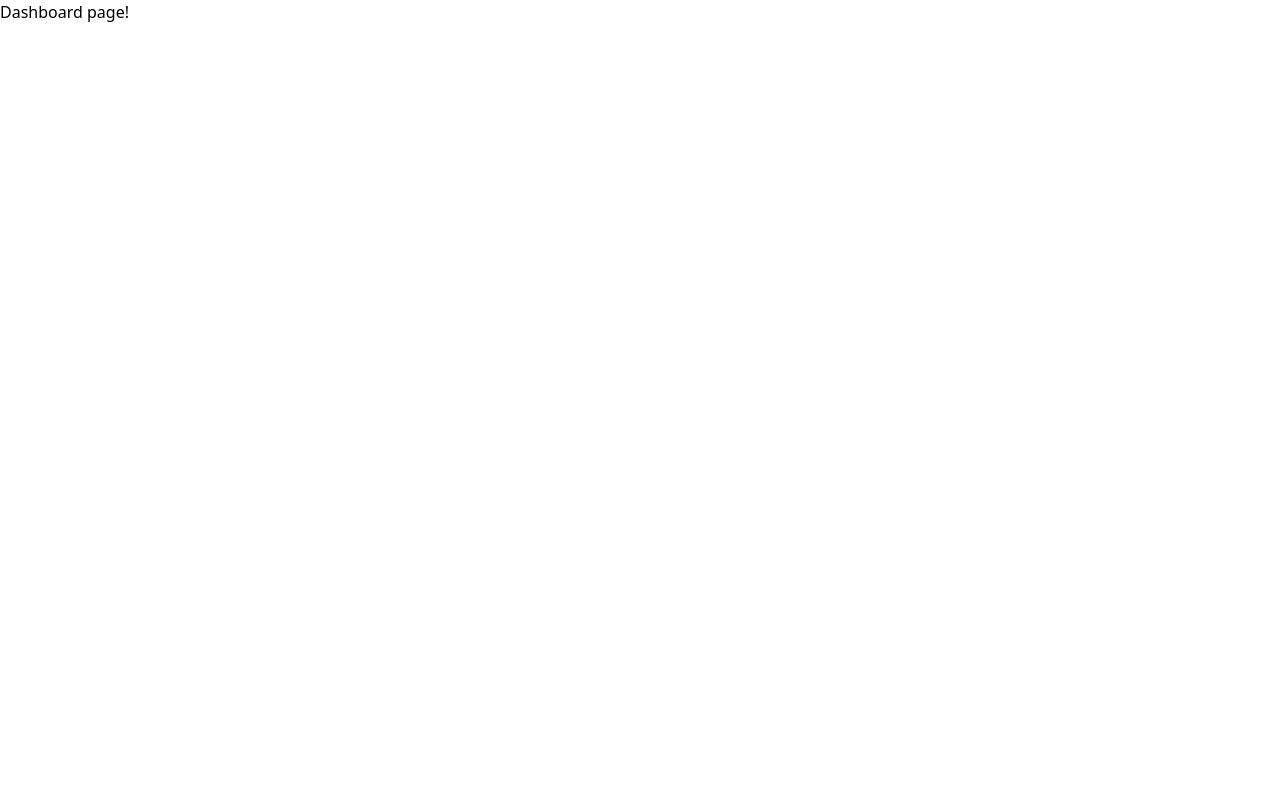
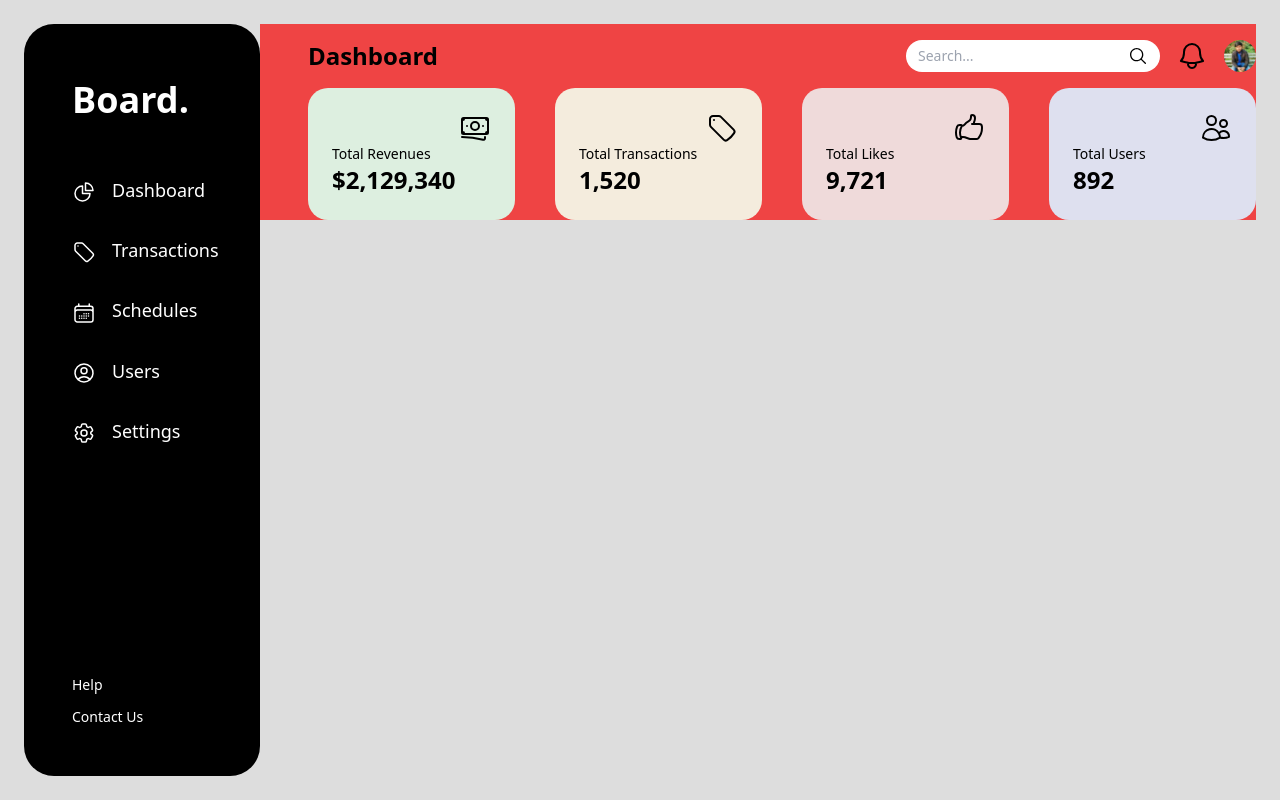
Before and after one commit to Bijoy-007/Board, a React (Create React App) app: page /app/dashboard in a window 1280 px wide. Built offline with nearby package versions, Linux system fonts and the light colour scheme.

Commit message:
Added stat card , top bar and side bar of dashbaoard page

```diff
--- a/package.json
+++ b/package.json
@@ -3,6 +3,7 @@
   "version": "0.1.0",
   "private": true,
   "dependencies": {
+    "@heroicons/react": "^2.0.17",
     "@testing-library/jest-dom": "^5.16.5",
     "@testing-library/react": "^13.4.0",
     "@testing-library/user-event": "^13.5.0",
--- /dev/null
+++ b/src/components/data/StatCard.jsx
@@ -0,0 +1,15 @@
+const StartCard = (props) => {
+  const cardStyle = {
+    backgroundColor: props.bgColor,
+  };
+  return (
+    <div style={cardStyle} className="p-6 rounded-3xl">
+      <div className="">{props.icon}</div>
+      <div className="text-sm">{props.label}</div>
+
+      <div className="font-sans text-2xl font-bold">{props.data}</div>
+    </div>
+  );
+};
+
+export default StartCard;
--- /dev/null
+++ b/src/components/ui/NavButton.jsx
@@ -0,0 +1,26 @@
+/*
+* @info : Structure of props
+Props = {
+    label: String;
+    icon: SVGAElement;
+    isSelected: Boolean;
+    ...Other properties
+}
+*/
+
+const NavButton = (props) => {
+  const fontWeight = props.isSelected ? "font-bold" : "font-normal";
+  return (
+    <button
+      //   style={{ border: "1px solid red" }}
+      className={`block w-full text-lg my-8 text-left text-white fonts-montserrat rounded-xl ${fontWeight}`}
+    >
+      <div>
+        {props.icon}
+        <span className="ml-4">{props.label}</span>
+      </div>
+    </button>
+  );
+};
+
+export default NavButton;
--- /dev/null
+++ b/src/components/ui/SideBar.jsx
@@ -0,0 +1,80 @@
+import {
+  ChartPieIcon,
+  CalendarDaysIcon,
+  TagIcon,
+  Cog6ToothIcon,
+  UserCircleIcon,
+} from "@heroicons/react/24/outline";
+
+import NavButton from "./NavButton";
+
+const navButtons = [
+  {
+    label: "Dashboard",
+    icon: <ChartPieIcon className="h-6 w-6 inline" />,
+  },
+  {
+    label: "Transactions",
+    icon: <TagIcon className="h-6 w-6 inline" />,
+  },
+  {
+    label: "Schedules",
+    icon: <CalendarDaysIcon className="h-6 w-6 inline" />,
+  },
+  {
+    label: "Users",
+    icon: <UserCircleIcon className="h-6 w-6 inline" />,
+  },
+  {
+    label: "Settings",
+    icon: <Cog6ToothIcon className="h-6 w-6 inline" />,
+  },
+];
+
+const SideBar = () => {
+  return (
+    <div className="basis-72 bg-black h-full rounded-4xl p-2 flex flex-col">
+      <div className="ml-10">
+        {/* Navbar Heading */}
+        <div className="fonts-montserrat font-bold text-white text-4xl mt-12 mb-14">
+          Board.
+        </div>
+        {/* Nav Icon Buttons */}
+        <div className="mr-3">
+          {navButtons.map((item, index) => (
+            <NavButton
+              key={index}
+              isSelected={false}
+              label={item.label}
+              icon={item.icon}
+            />
+          ))}
+        </div>
+      </div>
+      {/* Nav Foot  */}
+      <div
+        className="grow ml-10 flex flex-col justify-end pb-10"
+        // style={{ border: "1px solid green" }}
+      >
+        <div className="mb-2">
+          <a
+            href="/#"
+            className="text-white text-sm font-normal hover:underline"
+          >
+            Help
+          </a>
+        </div>
+        <div>
+          <a
+            href="/#"
+            className="text-white text-sm font-normal hover:underline"
+          >
+            Contact Us
+          </a>
+        </div>
+      </div>
+    </div>
+  );
+};
+
+export default SideBar;
--- /dev/null
+++ b/src/layouts/AppLayout.jsx
@@ -0,0 +1,22 @@
+import SideBar from "../components/ui/SideBar";
+
+/*
+* @info : Props structure
+  props = {
+    children : ReactElement/s
+  }
+*/
+
+const AppLayout = (props) => {
+  return (
+    <div>
+      <div className="flex flex-row p-6 h-screen bg-neutral-150">
+        {/* Side Nav Bar */}
+        <SideBar />
+        <div className="w-full">{props.children}</div>
+      </div>
+    </div>
+  );
+};
+
+export default AppLayout;
--- a/src/pages/DashboardPage.jsx
+++ b/src/pages/DashboardPage.jsx
@@ -1,5 +1,96 @@
+import {
+  BanknotesIcon,
+  TagIcon,
+  HandThumbUpIcon,
+  UsersIcon,
+  BellIcon,
+} from "@heroicons/react/24/outline";
+
+import StartCard from "../components/data/StatCard";
+import AppLayout from "../layouts/AppLayout";
+import Avatar from "../Assets/images/user.jpg";
+
+const infos = [
+  {
+    label: "Total Revenues",
+    data: "$2,129,340",
+    bgColor: "#DDEFE0",
+    icon: <BanknotesIcon className="w-8 h-8 ml-auto" />,
+  },
+  {
+    label: "Total Transactions",
+    data: "1,520",
+    bgColor: "#F4ECDD",
+    icon: <TagIcon className="w-8 h-8 ml-auto" />,
+  },
+  {
+    label: "Total Likes",
+    data: "9,721",
+    bgColor: "#EFDADA",
+    icon: <HandThumbUpIcon className="w-8 h-8 ml-auto" />,
+  },
+  {
+    label: "Total Users",
+    data: "892",
+    bgColor: "#DEE0EF",
+    icon: <UsersIcon className="w-8 h-8 ml-auto" />,
+  },
+];
+
 const DashboardPage = () => {
-  return <h1>Dashboard page!</h1>;
+  return (
+    <AppLayout>
+      <div className="bg-red-500 w-full pl-12 pt-4">
+        {/* Page Top bar */}
+        <div className="flex flex-row">
+          <div className="fonts-montserrat text-2xl font-bold">Dashboard</div>
+          {/* Search Button */}
+          <div className="ml-auto">
+            <label class="relative block">
+              <input
+                class="bg-white placeholder:font-italitc rounded-2xl pl-3 pr-10 focus:outline-none text-sm py-1.5"
+                placeholder="Search..."
+                type="text"
+              />
+
+              <span class="absolute inset-y-0 right-0 flex items-center pr-3 cursor-pointer">
+                <svg
+                  class="h-5 w-5 fill-black"
+                  xmlns="http://www.w3.org/2000/svg"
+                  x="0px"
+                  y="0px"
+                  width="30"
+                  height="30"
+                  viewBox="0 0 30 30"
+                >
+                  <path d="M 13 3 C 7.4889971 3 3 7.4889971 3 13 C 3 18.511003 7.4889971 23 13 23 C 15.396508 23 17.597385 22.148986 19.322266 20.736328 L 25.292969 26.707031 A 1.0001 1.0001 0 1 0 26.707031 25.292969 L 20.736328 19.322266 C 22.148986 17.597385 23 15.396508 23 13 C 23 7.4889971 18.511003 3 13 3 z M 13 5 C 17.430123 5 21 8.5698774 21 13 C 21 17.430123 17.430123 21 13 21 C 8.5698774 21 5 17.430123 5 13 C 5 8.5698774 8.5698774 5 13 5 z"></path>
+                </svg>
+              </span>
+            </label>
+          </div>
+          {/* Notification */}
+          <BellIcon className="w-8 h-8 mx-4" />
+          {/* Avatar  */}
+          <div>
+            <img className="rounded-full w-8" src={Avatar} alt="User" />
+          </div>
+        </div>
+
+        {/* Info Cards */}
+        <div className="grid grid-cols-4 gap-10 my-4">
+          {infos.map((item, index) => (
+            <StartCard
+              key={index}
+              label={item.label}
+              data={item.data}
+              bgColor={item.bgColor}
+              icon={item.icon}
+            />
+          ))}
+        </div>
+      </div>
+    </AppLayout>
+  );
 };
 
 export default DashboardPage;
--- a/src/pages/SigninPage.jsx
+++ b/src/pages/SigninPage.jsx
@@ -24,23 +24,23 @@ const SignInPage = () => {
           <h1 className="fonts-montserrat font-bold text-4xl">Sign In</h1>
           <div className="mt-1 mb-4 text-base">Sign in to your account</div>
           {/* Sign In with google button  */}
+          <button>
             <div className="bg-white h-7 w-76 rounded-xl inline px-4 py-2 mr-8">
-            <button>
               <img style={iconStyles} alt="Google Logo" src={GoogleIcon} />
               <span className="fonts-montserrat text-slate-400">
                 Sign in with Google
               </span>
+            </div>
           </button>
-          </div>
           {/* Sign in with apple button  */}
+          <button>
             <div className="bg-white h-7 w-76 rounded-xl inline px-4 py-2">
-            <button>
               <img style={iconStyles} alt="Apple Logo" src={AppleIcon} />
               <span className="fonts-montserrat text-slate-400 p-1">
                 Sign in with Apple
               </span>
+            </div>
           </button>
-          </div>
           {/* Sign in card */}
           <div className="w-112 mt-8 bg-white rounded-3xl py-3">
             {/* Email field */}
@@ -68,11 +68,13 @@ const SignInPage = () => {
                 Forgot password?
               </a>
               {/* Sign In button  */}
+              <button>
                 <div className="w-96 m-auto mt-2 mb-6">
                   <div className="bg-black rounded-xl px-2 py-2 text-white fonts-montserrat font-bold text-base text-center">
-                  <button>Sign in</button>
+                    Sign in
                   </div>
                 </div>
+              </button>
             </div>
           </div>
 
--- a/tailwind.config.js
+++ b/tailwind.config.js
@@ -9,6 +9,7 @@ module.exports = {
       },
       colors: {
         "white-100": "#F5F5F5",
+        "neutral-150": "#DDDDDD",
       },
       fontFamily: {
         montserrat: ["Shantell Sans", "cursive"],
@@ -21,6 +22,7 @@ module.exports = {
       borderRadius: {
         xl: "10px",
         "3xl": "20px",
+        "4xl": "30px",
       },
     },
   },
```
Also changed, not shown: src/Assets/images/user.jpg (added), 1 other file (tests, documents, lock files or other folders). Lines whose indentation alone changed are shown as unchanged.
